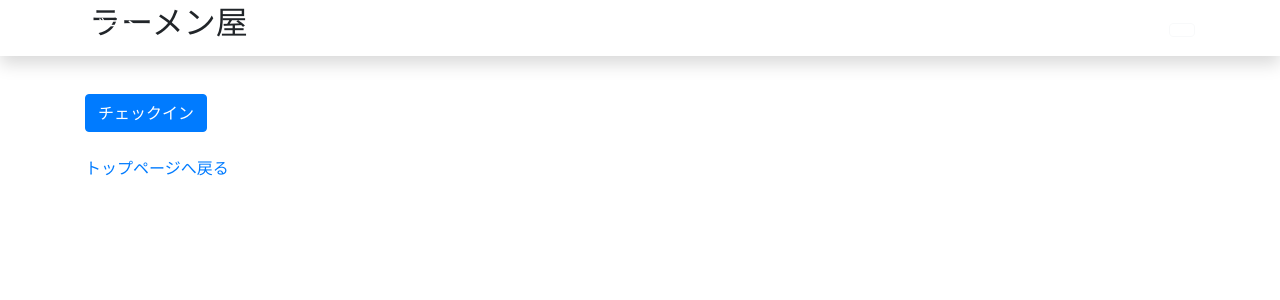
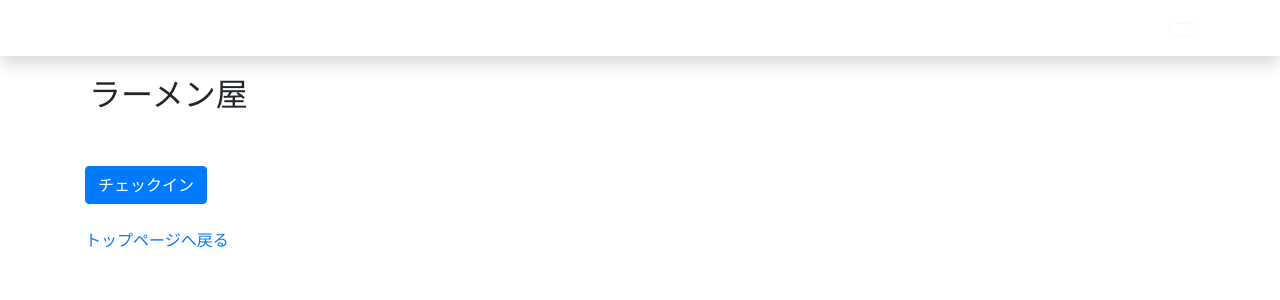
Before and after one commit to fulutori/NinnNiku, a PHP site: page /ninnniku.php in a window 1280 px wide. Shown: the top 300 px of the page. Run offline with PHP 8.4, Linux system fonts and the light colour scheme; data that the repository does not hold is empty; a stand-in replaces the project's code that opens the database connection; some libraries are stand-ins or nearby versions.

Commit message:
Update ninnniku.php

```diff
--- a/ninnniku.php
+++ b/ninnniku.php
@@ -19,7 +19,7 @@ if(!isset($_SESSION['user'])) {
 <link rel="stylesheet" href="https://stackpath.bootstrapcdn.com/bootstrap/4.3.1/css/bootstrap.min.css" integrity="sha384-ggOyR0iXCbMQv3Xipma34MD+dH/1fQ784/j6cY/iJTQUOhcWr7x9JvoRxT2MZw1T" crossorigin="anonymous">
 <link rel="stylesheet" type="text/css" media="screen" href="style.css" />
 </head>
-<body>
+<body style="padding-top:4.5rem;">
 <?php include("header.php"); ?>
 
 <div class="container">
```
